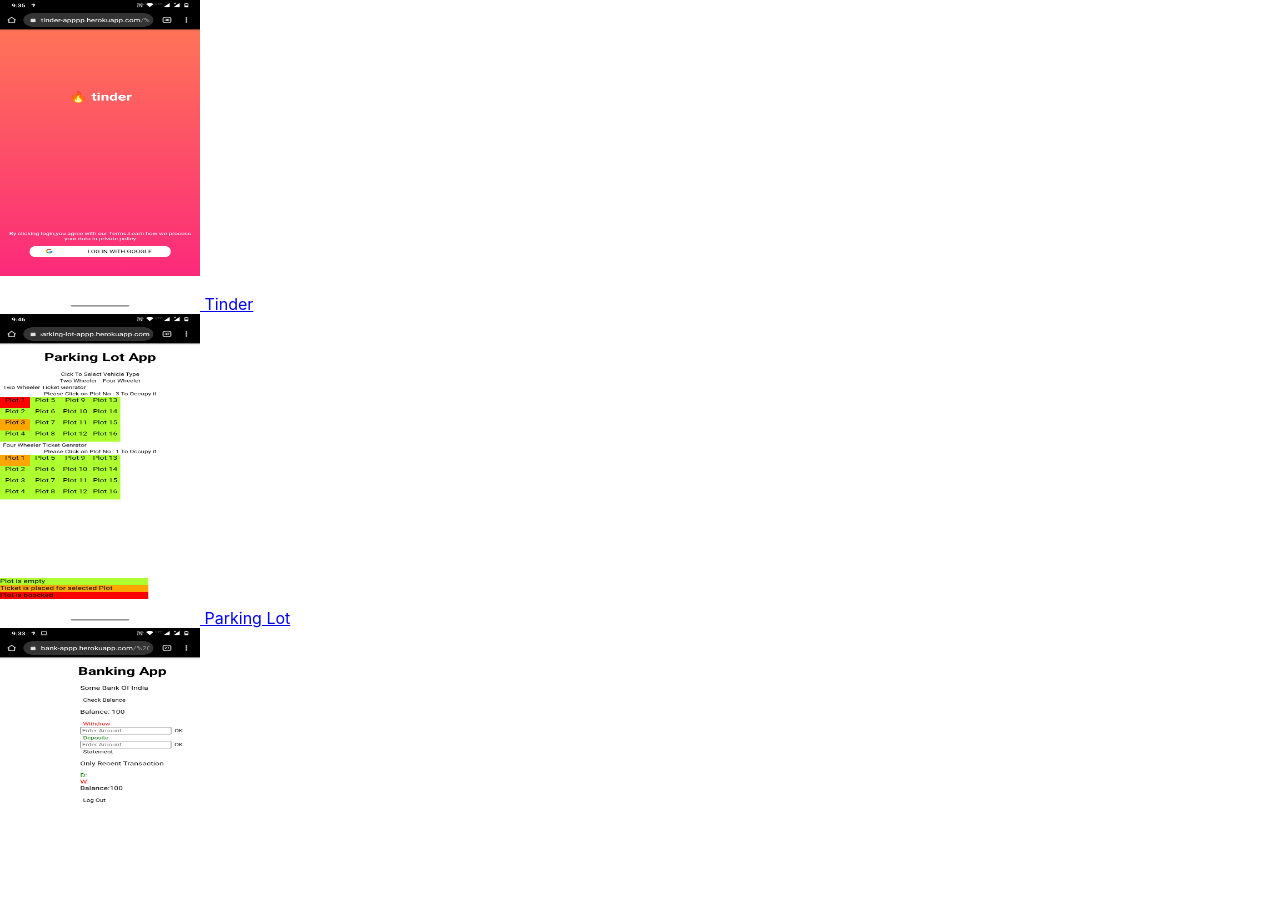
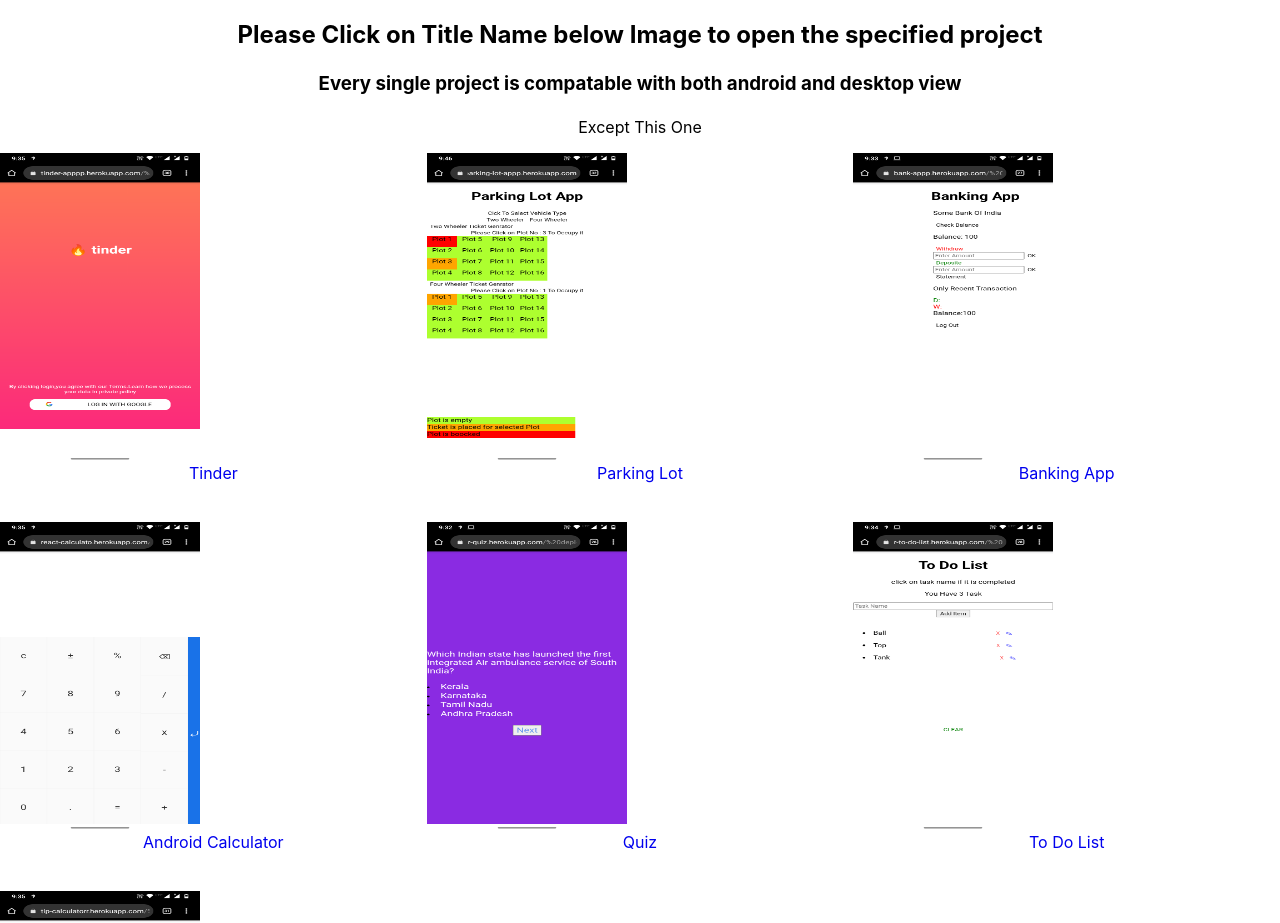
Before and after one commit to Prashant1304/all-in-one, a React (Create React App) app: page / in a window 1280 px wide. Shown: the top 923 px of the page. Built offline with nearby package versions, Linux system fonts and the light colour scheme.

Commit message:
first commit

```diff
--- a/src/App.css
+++ b/src/App.css
@@ -2,3 +2,30 @@
   height: 310px;
   width: 200px;
 }
+
+.projects {
+  display: grid;
+}
+
+.container {
+  display: grid;
+  grid-auto-flow: column;
+  padding-bottom: 39px;
+}
+
+.name {
+  text-decoration: none;
+}
+
+.header {
+  text-align: center;
+  padding-bottom: 3px;
+}
+
+.main-container {
+  text-align: -webkit-center;
+}
+
+.exception {
+  text-align: center;
+}
--- a/src/App.js
+++ b/src/App.js
@@ -12,40 +12,53 @@
   return (
     <div className="App">
         <div>
-            <img className="images" src={tinder}></img>
-            <a href="https://tinder-apppp.herokuapp.com/%20deployed%20to%20Heroku" target="_blank"> Tinder </a>
+            <h2 className="header">Please Click on Title Name below Image to open the specified project</h2>
+            <h3 className="header">Every single project is compatable with both android and desktop view</h3>
+            <p className="exception">Except This One</p>
         </div>
 
-        <div>
-            <img className="images" src={parking}></img>
-            <a href="https://parking-lot-appp.herokuapp.com/%20deployed%20to%20Heroku" target="_blank"> Parking Lot </a>
+        <div className="main-container">
+            <div className="container">
+                <div className="projects">
+                    <img className="images" src={tinder}></img>
+                    <a className="name" href="https://tinder-apppp.herokuapp.com/%20deployed%20to%20Heroku" target="_blank"> Tinder </a>
                 </div>
 
-        <div>
-            <img className="images" src={bank}></img>
-            <a href="https://bank-appp.herokuapp.com/%20deployed%20to%20Heroku" target="_blank"> Banking App </a>
+                <div className="projects">
+                    <img className="images" src={parking}></img>
+                    <a className="name" href="https://parking-lot-appp.herokuapp.com/%20deployed%20to%20Heroku" target="_blank"> Parking Lot </a>
                 </div>
 
-        <div>
-            <img className="images" src={calcultor}></img>
-            <a href="https://react-calculato.herokuapp.com/%20deployed%20to%20Heroku" target="_blank"> Android Calculator </a>
+                <div className="projects">
+                    <img className="images" src={bank}></img>
+                    <a className="name" href="https://bank-appp.herokuapp.com/%20deployed%20to%20Heroku" target="_blank"> Banking App </a>
+                </div>
             </div>
 
-        <div>
-            <img className="images" src={quiz}></img>
-            <a href="https://r-quiz.herokuapp.com/%20deployed%20to%20Heroku" target="_blank"> Quiz </a>
+            <div className="container">
+                <div className="projects">
+                    <img className="images" src={calcultor}></img>
+                    <a className="name" href="https://react-calculato.herokuapp.com/%20deployed%20to%20Heroku" target="_blank"> Android Calculator </a>
                 </div>
 
-        <div>
-            <img className="images" src={toDoList}></img>
-            <a href="https://r-to-do-list.herokuapp.com/%20deployed%20to%20Heroku" target="_blank"> To Do List </a>
+                <div className="projects">
+                    <img className="images" src={quiz}></img>
+                    <a className="name" href="https://r-quiz.herokuapp.com/%20deployed%20to%20Heroku" target="_blank"> Quiz </a>
                 </div>
 
-        <div>
-            <img className="images" src={tipCalculator}></img>
-            <a href="https://tip-calculatorr.herokuapp.com/%20deployed%20to%20Heroku" target="_blank"> Tip Calculator </a>
+                <div className="projects">
+                    <img className="images" src={toDoList}></img>
+                    <a className="name" href="https://r-to-do-list.herokuapp.com/%20deployed%20to%20Heroku" target="_blank"> To Do List </a>
+                </div>
             </div>
 
+            <div className="container">
+                <div className="projects">
+                    <img className="images" src={tipCalculator}></img>
+                    <a className="name" href="https://tip-calculatorr.herokuapp.com/%20deployed%20to%20Heroku" target="_blank"> Tip Calculator </a>
+                </div>
+            </div>
+        </div>
     </div>
   );
 }
```
Lines whose indentation alone changed are shown as unchanged.
